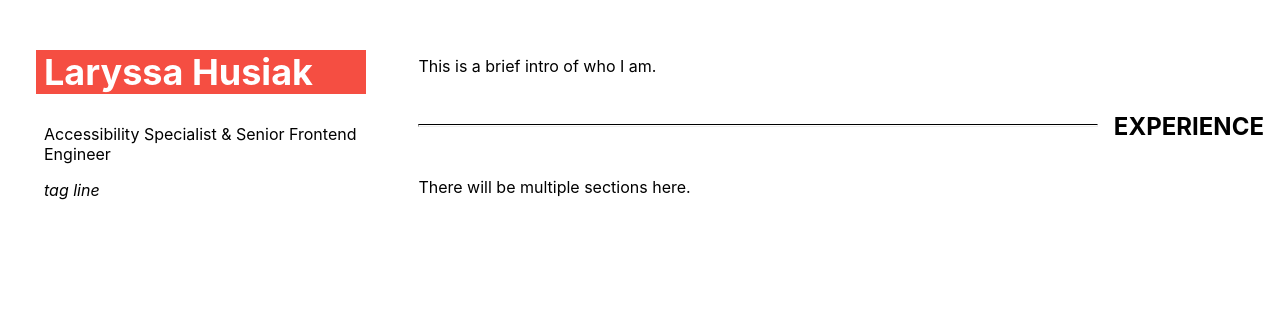
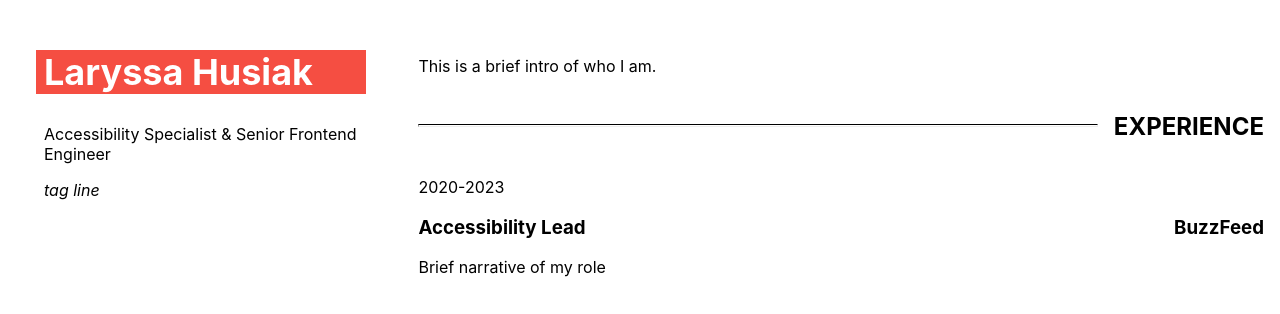
Before and after one commit to lahusiak/portfolio-site, a React (Create React App) app: page / in a window 1280 px wide. Shown: the top 314 px of the page. Built offline with nearby package versions, Linux system fonts and the light colour scheme.

Commit message:
Add section content logic and styling

```diff
--- a/src/App.css
+++ b/src/App.css
@@ -1,5 +1,5 @@
-.main {
+/* .main {
   font-size: 1rem;
   margin: 1rem;
   width: 70%;
-}
+} */
--- a/src/header/header.css
+++ b/src/header/header.css
@@ -21,6 +21,7 @@
 
   .main {
     width: auto;
+    margin: 1rem;
   }
 
   .header__tagline {
@@ -84,7 +85,6 @@
 
     .main {
       font-size: 1rem;
-      margin: 1rem;
       width: 70%;
     }
     .section__about {
--- a/src/section/heading.jsx
+++ b/src/section/heading.jsx
@@ -1,8 +1,8 @@
-function SectionHeading (heading) {
+function SectionHeading ({heading}) {
     return (
         <div className="section__heading">
             <hr className="section__heading--divider" />
-            <h2 className="section__heading--title">experience</h2>
+            <h2 className="section__heading--title">{heading}</h2>
         </div>
     )
 }
--- a/src/section/section.css
+++ b/src/section/section.css
@@ -2,9 +2,7 @@
     margin-top: 2.5rem;
 }
 
-/* temporary styling to test sticky */
 .section__container {
-    height: 1000px;
     width: 100%;
 }
 
@@ -26,3 +24,15 @@
 .section__heading--title {
     text-transform: uppercase;
 }
+
+.section__list {
+    list-style: none;
+    padding-left: 0;
+    margin-left: 0;
+}
+
+.section__list--item-title {
+    display: flex;
+    font-weight: bold;
+    justify-content: space-between;
+}
--- a/src/section/section.jsx
+++ b/src/section/section.jsx
@@ -1,13 +1,55 @@
 import "./section.css";
 import SectionHeading from "./heading";
 
-function Section() {
+
+const DATA = [
+    {
+        heading: "Experience",
+        items: [
+            {
+                dateStart: "2020",
+                dateEnd: "2023",
+                jobTitle: "Accessibility Lead",
+                company: "BuzzFeed",
+                jobDescription: "Brief narrative of my role"
+            }
+        ]
+    }
+]
+
+// TODO: Add section styling for projects and anything else
+// TODO: Maybe add About heading here instead
+function SectionContent({ sections }) {
     return (
-        <section className="section__container">
-            <SectionHeading />
-            <p>There will be multiple sections here.</p>
-        </section>
-    )
-}
+      <>
+        {sections.map((section) => {
+          const { heading, items } = section;
+          return (
+            <section key={heading} className="section__container">
+              <SectionHeading heading={heading} />
+              <ul className="section__list">
+              {items.map((item, index) => (
+                heading === "Experience" && (
+                  <li key={index}>
+                    <div>{item.dateStart}-{item.dateEnd}</div>
+                    <h3 className="section__list--item-title">
+                      <div>{item.jobTitle}</div>
+                      <div>{item.company}</div>
+                    </h3>
+                    <p>{item.jobDescription}</p>
+                  </li>
+                )
+              ))}
+              </ul>
+            </section>
+          );
+        })}
+      </>
+    );
+  }
+
+  function Section() {
+    return <SectionContent sections={DATA} />;
+  }
 
 export default Section;
```
